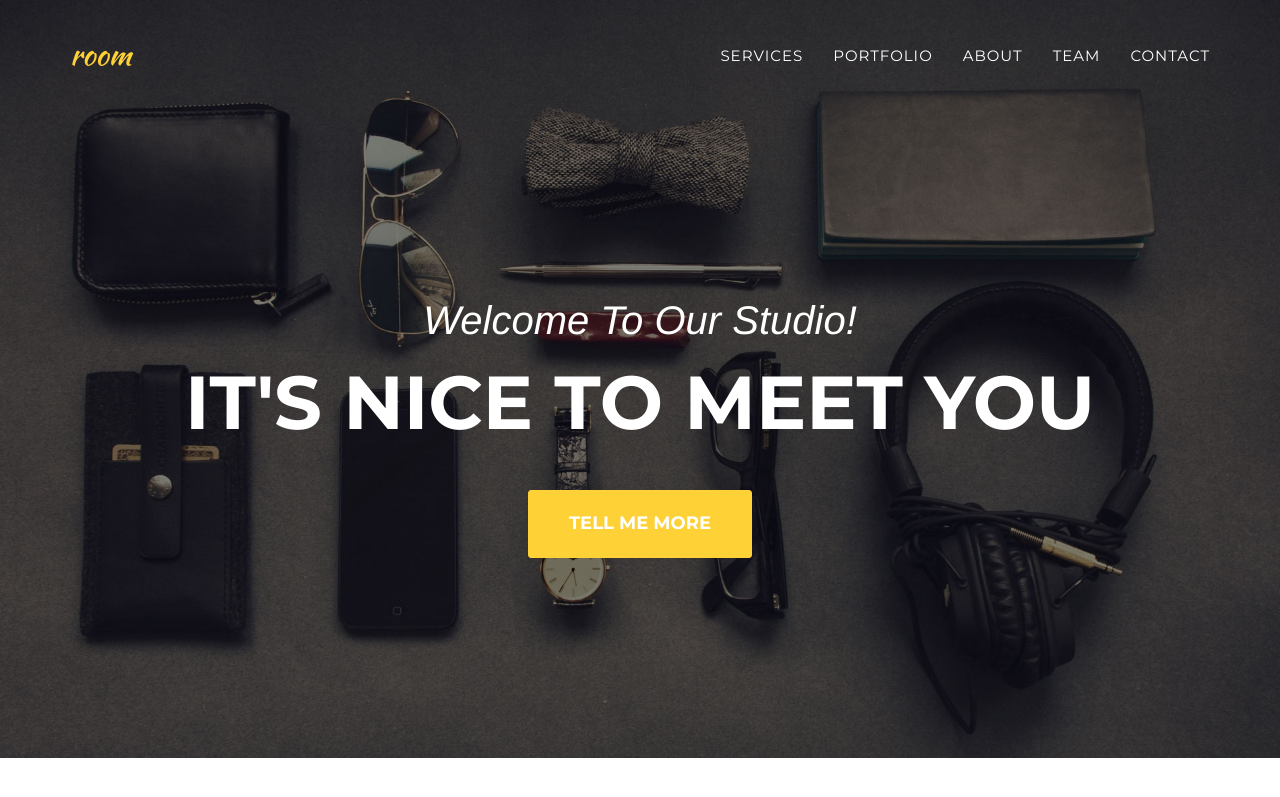
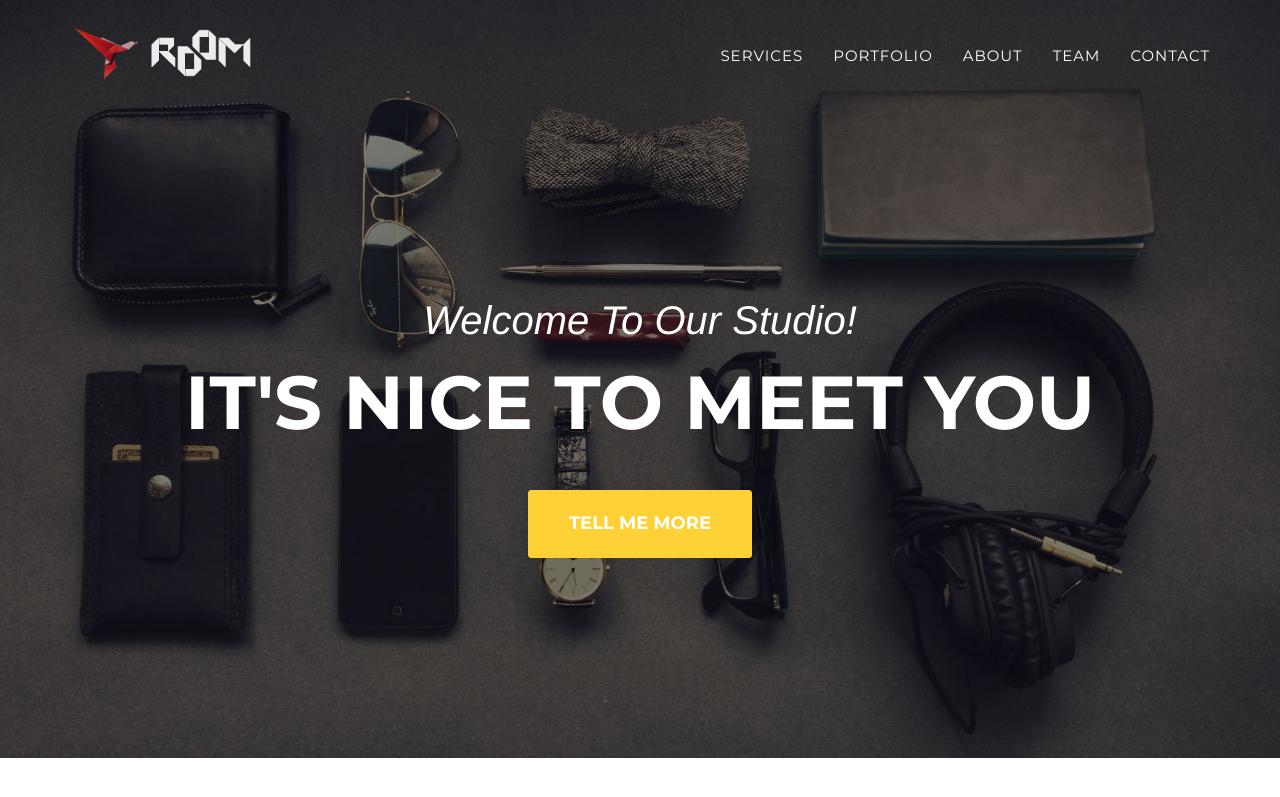
Before and after one commit to roomlv/webpage, a Jekyll site: the page built from index.html, in a window 1280 px wide and 900 px high. Shown: the top 797 px of the window. Built offline with Jekyll 4.4.1, drawn with Linux system fonts in a browser that asks for light colours; some web fonts are replaced.

Commit message:
favicon and logo added

```diff
--- a/_includes/header.html
+++ b/_includes/header.html
@@ -10,7 +10,9 @@
                 <span class="icon-bar"></span>
                 <span class="icon-bar"></span>
             </button>
-            <a class="navbar-brand page-scroll" href="#page-top">{{site.title}}</a>
+            <a class="page-scroll" href="#page-top">
+                <img class="page-scroll" src="img/header.png" height="60"/>
+            </a>
         </div>
 
         <!-- Collect the nav links, forms, and other content for toggling -->
```
Also changed, not shown: favicon.ico (added), img/header.png (added).
